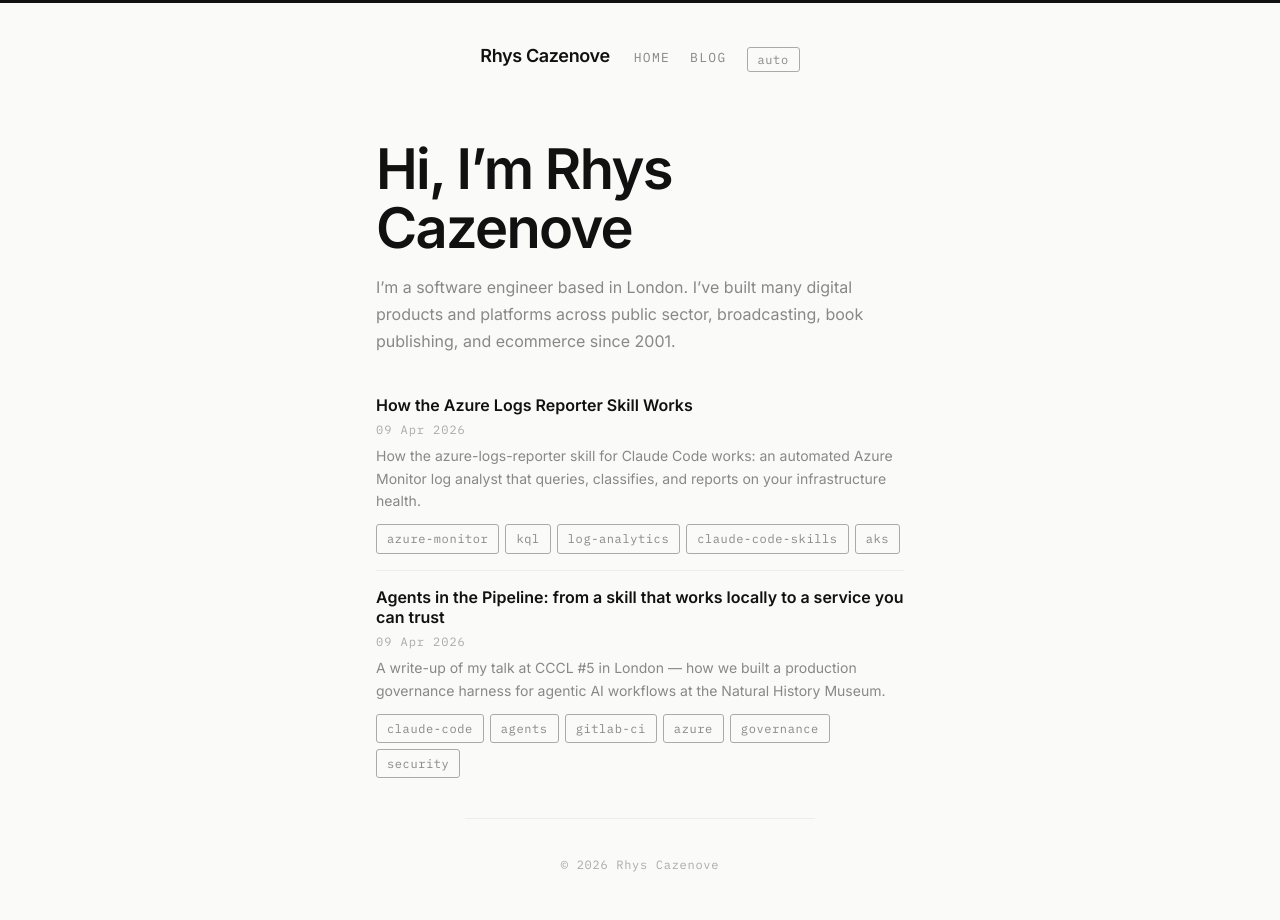
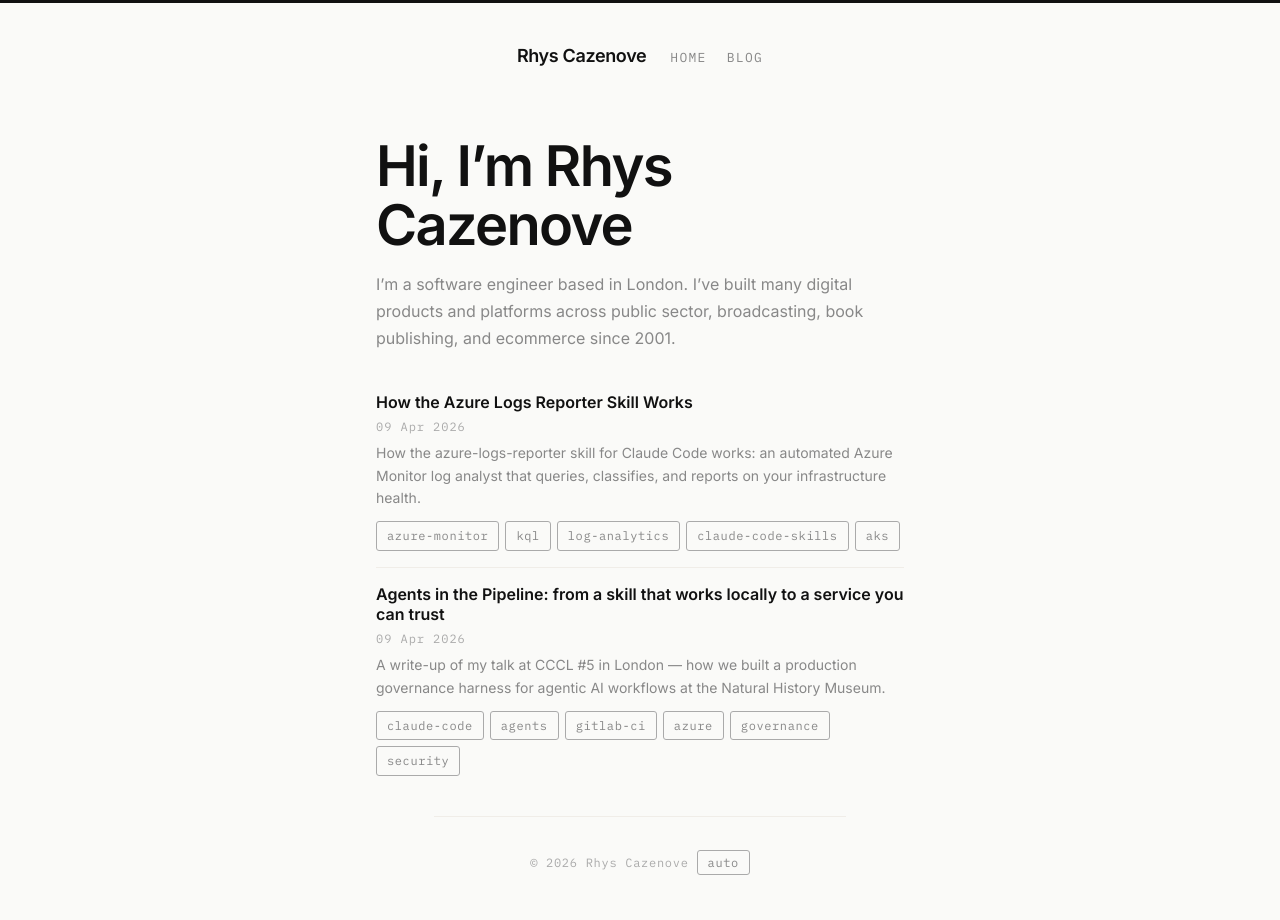
Before and after one commit to rhyscazenove/Rhyscazenove, a Jekyll site: the page built from docs/index.md, in a window 1280 px wide. Built offline with Jekyll 4.4.1, drawn with Linux system fonts in a browser that asks for light colours.

Commit message:
Remove theme toggle button from header and ensure it is only present in the footer

```diff
--- a/docs/_includes/footer.html
+++ b/docs/_includes/footer.html
@@ -1,3 +1,4 @@
 <footer>
   <p>&copy; {{ site.time | date: '%Y' }} {{ site.author.name }}</p>
+  <button class="theme-toggle" id="theme-toggle" aria-label="Toggle dark mode"></button>
 </footer>
--- a/docs/_includes/header.html
+++ b/docs/_includes/header.html
@@ -4,7 +4,6 @@
     <p>
       <a href="{{ '/' | relative_url }}">Home</a>
       <a href="{{ '/blog' | relative_url }}">Blog</a>
-      <button class="theme-toggle" id="theme-toggle" aria-label="Toggle dark mode"></button>
     </p>
   </nav>
 </header>
```
